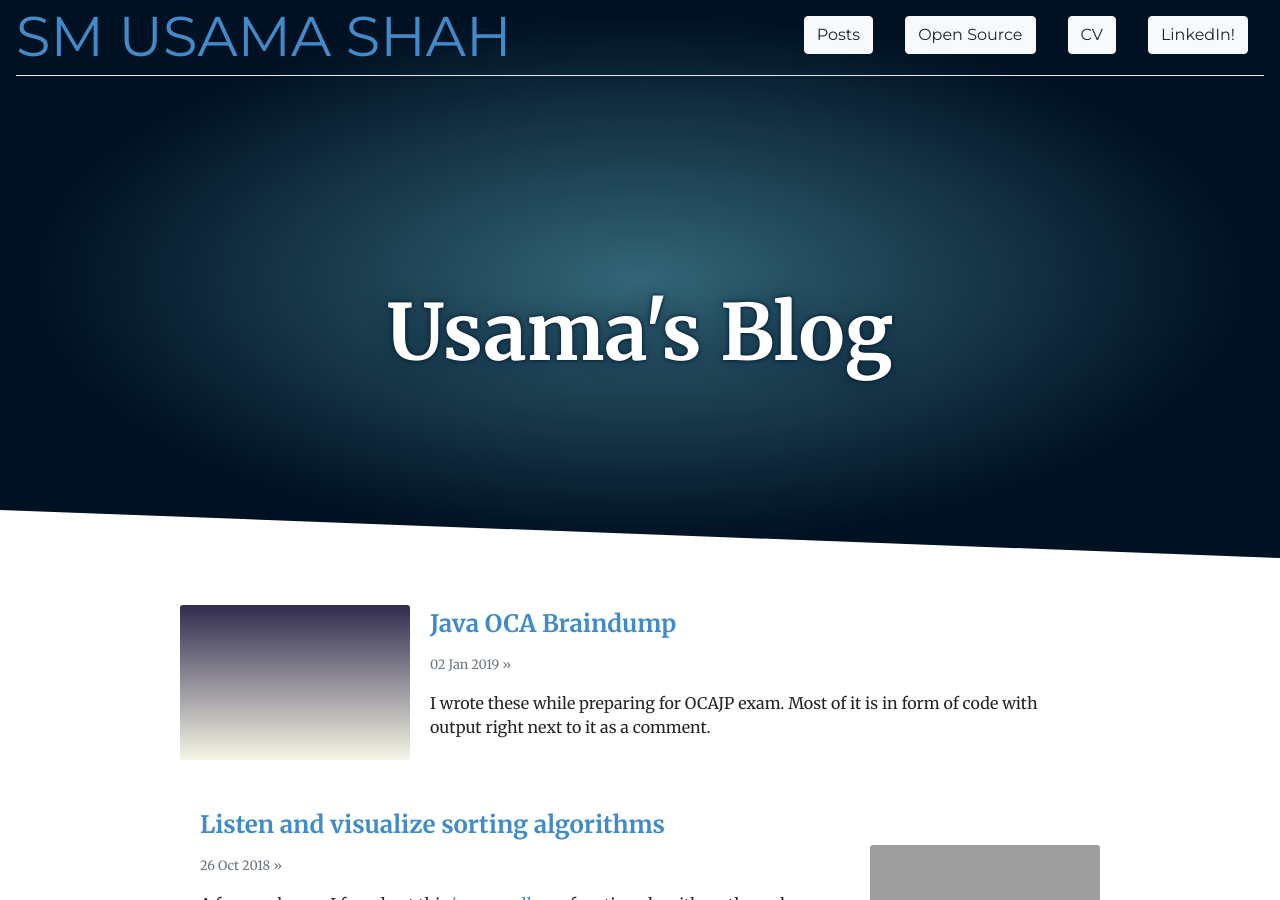
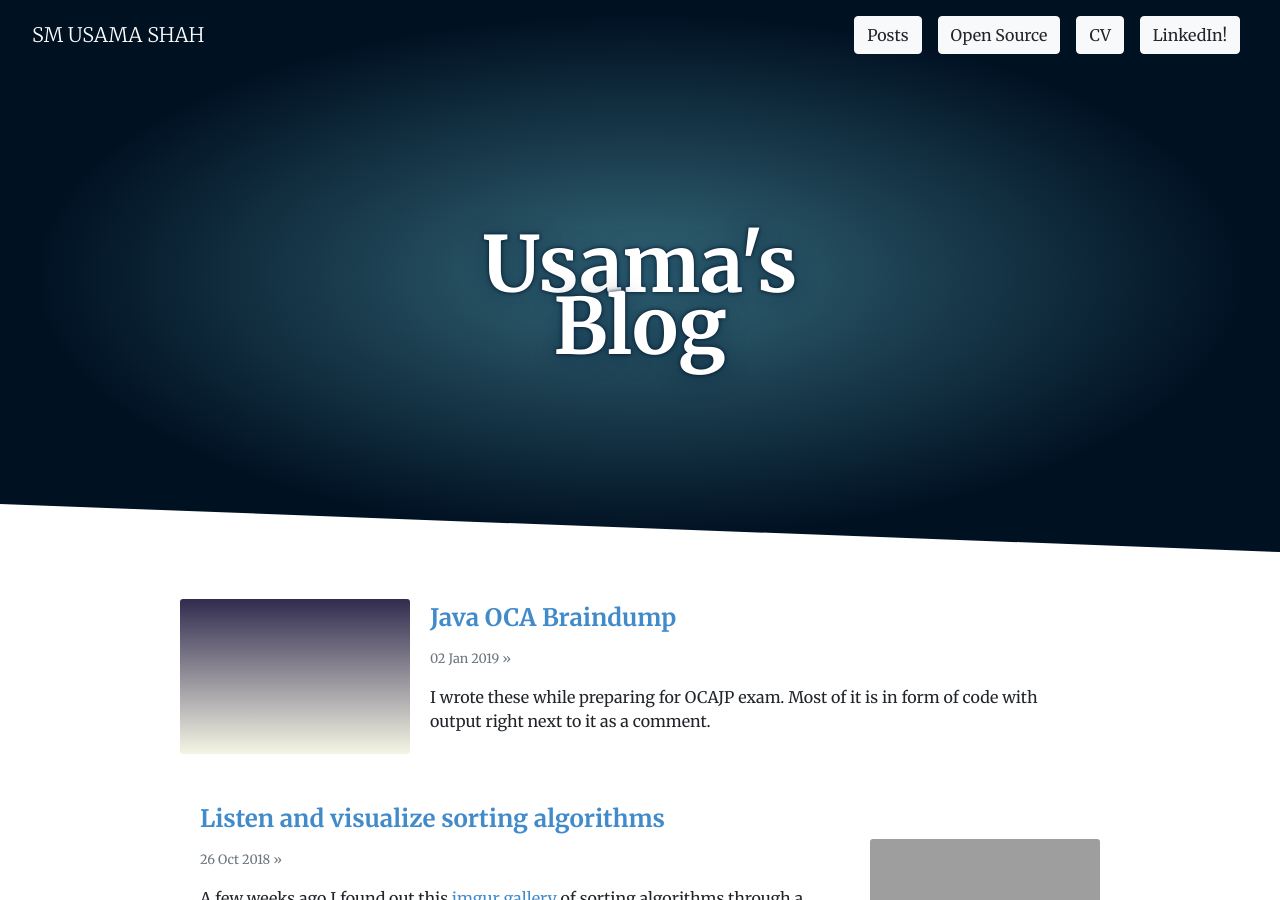
Before and after one commit to SMUsamaShah/SMUsamaShah.github.io, a Jekyll site: the page built from blog/index.html, in a window 1280 px wide and 900 px high. Built offline with Jekyll 4.4.1, drawn with Linux system fonts in a browser that asks for light colours.

Commit message:
updated navbar

```diff
--- a/_includes/header.html
+++ b/_includes/header.html
@@ -1,21 +1,56 @@
 <header {% if page.image %} style="background: linear-gradient(rgba(0,34,68,67%),rgba(0,34,68,67%)),url({{ page.image }}) 50%/cover" {% endif %} >
-  <nav class="header" >
+  {%- comment -%} <nav class="header" >
     <ul class="nav nav-pills pull-right">
-      <li class="nav-item"><a class="nav-link pt-3" href="/blog" title="Blog">
-        <button class="btn btn-light" type="button">Posts</button>
-      </a></li>
-      <li class="nav-item"><a class="nav-link pt-3" href="https://github.com/SMUsamaShah" title="Github">
-        <button class="btn btn-light" type="button">Open Source</button>
-      </a></li>
-      <li class="nav-item"><a class="nav-link pt-3" href="/cv" title="CV">
-        <button class="btn btn-light" type="button">CV</button>
-      </a></li>
-      <li class="nav-item"><a class="nav-link pt-3" href="https://www.linkedin.com/in/smusamashah/" title="LinkedIn">
-        <button class="btn btn-light" type="button">LinkedIn!</button>
-      </a></li>
+      <li class="nav-item">
+        <a class="nav-link pt-3" href="/blog" title="Blog"><button class="btn btn-light" type="button">Posts</button></a>
+      </li>
+      <li class="nav-item">
+        <a class="nav-link pt-3" href="https://github.com/SMUsamaShah" title="Github"><button class="btn btn-light" type="button">Open Source</button></a>
+      </li>
+      <li class="nav-item">
+        <a class="nav-link pt-3" href="/cv" title="CV"><button class="btn btn-light" type="button">CV</button></a>
+      </li>
+      <li class="nav-item">
+        <a class="nav-link pt-3" href="https://www.linkedin.com/in/smusamashah/" title="LinkedIn"><button class="btn btn-light" type="button">LinkedIn!</button></a>
+      </li>
     </ul>
     <h3 class="display-4 pt-3"><a href="/">{{ site.title }}</a></h3>
-  </nav> <!-- /header -->
+  </nav> <!-- /header --> {%- endcomment -%}
+
+  <nav class="navbar navbar-expand-lg navbar-dark">
+      <a class="navbar-brand display-4" href="/">{{ site.title }}</a>
+      <button class="navbar-toggler" type="button" data-toggle="collapse" data-target="#navbarSupportedContent" aria-controls="navbarSupportedContent" aria-expanded="false" aria-label="Toggle navigation">
+        <span class="navbar-toggler-icon"></span>
+      </button>
+
+      <div class="collapse navbar-collapse " id="navbarSupportedContent">
+        <ul class="navbar-nav ml-auto">
+          <li class="nav-item">
+              <a class="nav-link" href="/blog" title="Blog"><button class="btn btn-light" type="button">Posts</button></a>
+          </li>
+          <li class="nav-item">
+              <a class="nav-link" href="https://github.com/SMUsamaShah" title="Github"><button class="btn btn-light" type="button">Open Source</button></a>
+          </li>
+          <li class="nav-item">
+            <a class="nav-link" href="/cv" title="CV"><button class="btn btn-light" type="button">CV</button></a>
+          </li>
+          <li class="nav-item">
+            <a class="nav-link" href="https://www.linkedin.com/in/smusamashah/" title="LinkedIn"><button class="btn btn-light" type="button">LinkedIn!</button></a>
+          </li>
+          {%- comment -%} <li class="nav-item dropdown">
+            <a class="nav-link dropdown-toggle" href="#" id="navbarDropdown" role="button" data-toggle="dropdown" aria-haspopup="true" aria-expanded="false">
+              Dropdown
+            </a>
+            <div class="dropdown-menu" aria-labelledby="navbarDropdown">
+              <a class="dropdown-item" href="#">Action</a>
+              <a class="dropdown-item" href="#">Another action</a>
+              <div class="dropdown-divider"></div>
+              <a class="dropdown-item" href="#">Something else here</a>
+            </div>
+          </li> {%- endcomment -%}
+        </ul>
+      </div>
+    </nav>
 
   <div class="hp">
     <h1> {{ page.title }} </h1>
--- a/blog/index.html
+++ b/blog/index.html
@@ -1,6 +1,8 @@
 ---
 layout: default
-title: Usama's Blog
+title: |
+    Usama's
+    Blog
 ---
 
 <div class="notes">
```
